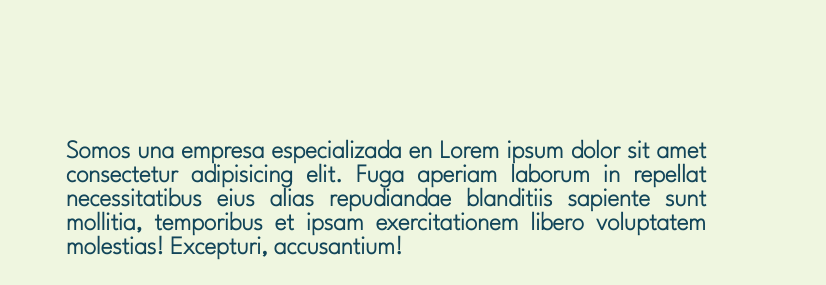
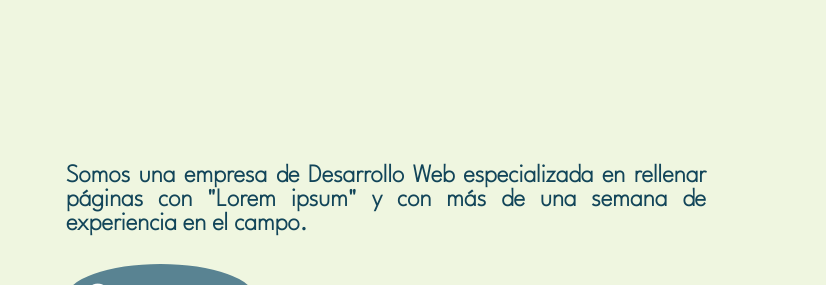
Before and after one commit to GustavoArdaya/My_Dev_Team, a plain HTML site: page index.html in a window 1280 px wide. Shown: the part 115-400 px from the top of the page, 454-1280 px from the left. Drawn offline with Linux system fonts and the light colour scheme.

Commit message:
added text at inicio and added headers in ga.html

```diff
--- a/index.html
+++ b/index.html
@@ -39,11 +39,7 @@
       </div>
       <div class="texto_inicio">
         <p>
-          Somos una empresa especializada en Lorem ipsum dolor sit amet
-          consectetur adipisicing elit. Fuga aperiam laborum in repellat
-          necessitatibus eius alias repudiandae blanditiis sapiente sunt
-          mollitia, temporibus et ipsam exercitationem libero voluptatem
-          molestias! Excepturi, accusantium!
+          Somos una empresa de Desarrollo Web especializada en rellenar páginas con "Lorem ipsum" y con más de una semana de experiencia en el campo.
           <!-- cambiar texto por defecto -->
         </p>
         <br>
```
Also changed, not shown: ga.html (+4 -1 lines).
